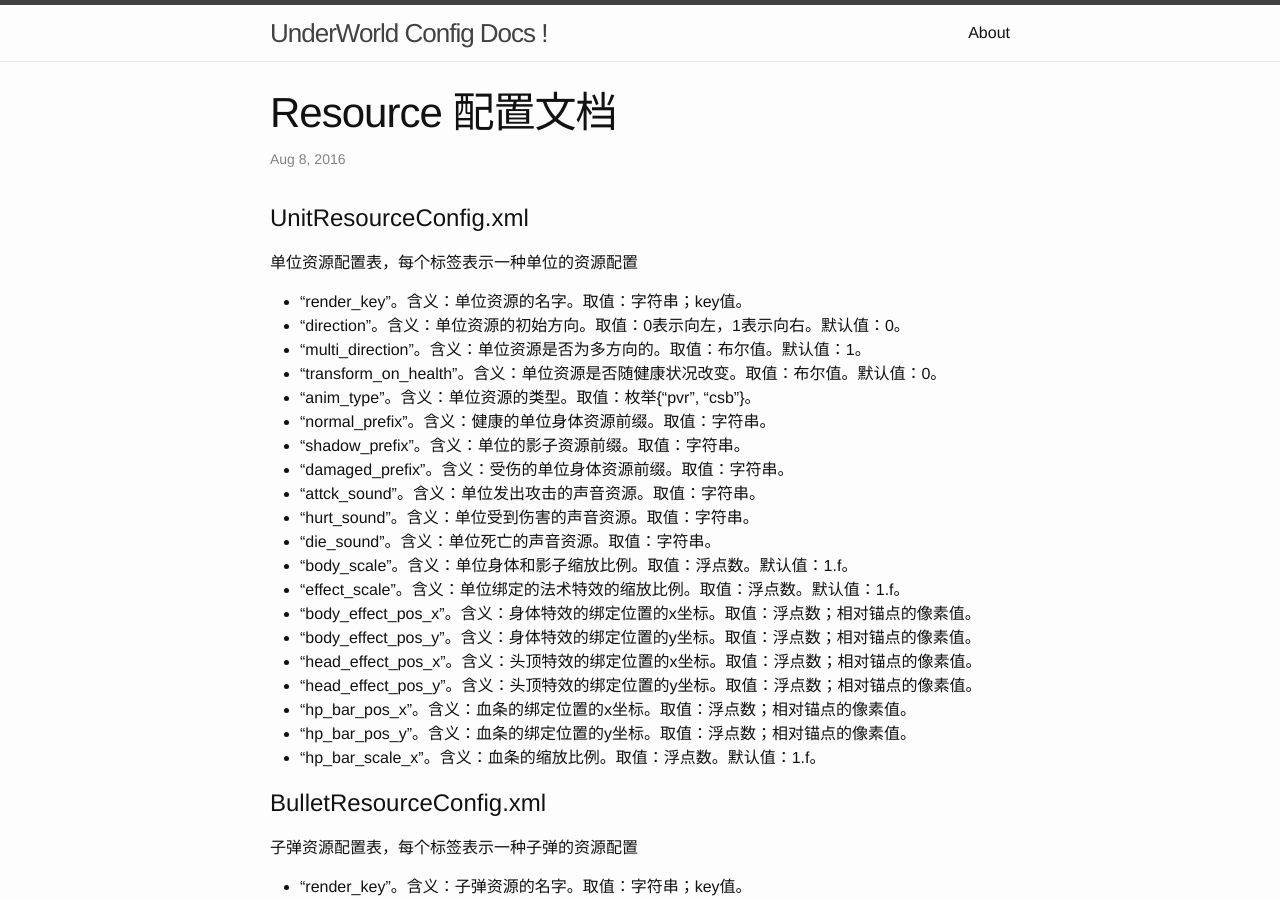
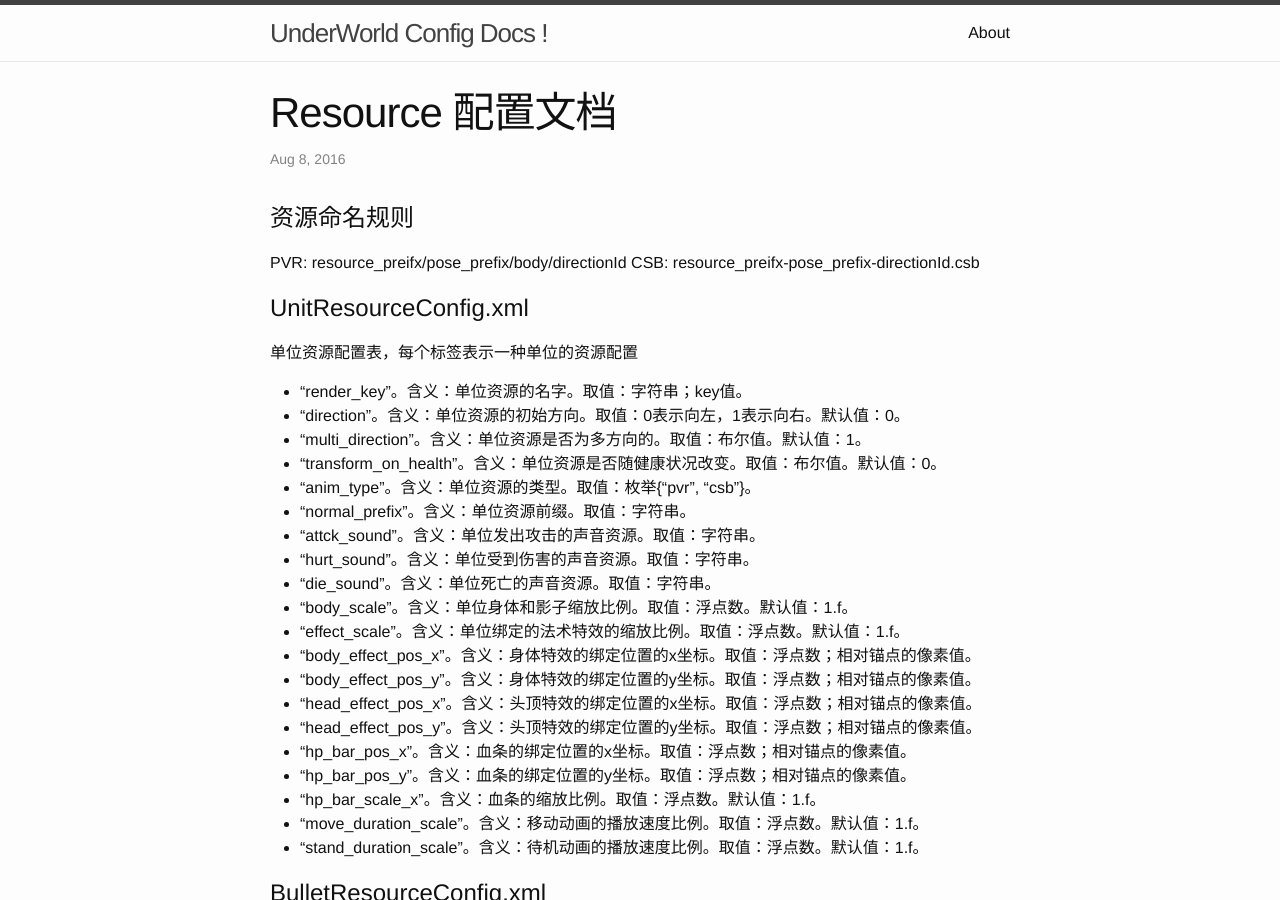
Before and after one commit to mofishorg/underworld_config_doc, a Jekyll site: the page built from _posts/2016-08-08-resource-doc.markdown, in a window 1280 px wide and 900 px high. Built offline with Jekyll 4.4.1, drawn with Linux system fonts in a browser that asks for light colours.

Commit message:
update resource doc

```diff
--- a/_posts/2016-08-08-resource-doc.markdown
+++ b/_posts/2016-08-08-resource-doc.markdown
@@ -4,6 +4,10 @@
 date:   2016-08-08 14:56:00 +0800
 categories: jekyll update
 ---
+
+# 资源命名规则
+PVR: resource_preifx/pose_prefix/body/directionId
+CSB: resource_preifx-pose_prefix-directionId.csb
 
 # UnitResourceConfig.xml
 
@@ -14,9 +18,7 @@
   * "multi_direction"。含义：单位资源是否为多方向的。取值：布尔值。默认值：1。
   * "transform_on_health"。含义：单位资源是否随健康状况改变。取值：布尔值。默认值：0。
   * "anim_type"。含义：单位资源的类型。取值：枚举{"pvr", "csb"}。
-  * "normal_prefix"。含义：健康的单位身体资源前缀。取值：字符串。
-  * "shadow_prefix"。含义：单位的影子资源前缀。取值：字符串。
-  * "damaged_prefix"。含义：受伤的单位身体资源前缀。取值：字符串。
+  * "normal_prefix"。含义：单位资源前缀。取值：字符串。
   * "attck_sound"。含义：单位发出攻击的声音资源。取值：字符串。
   * "hurt_sound"。含义：单位受到伤害的声音资源。取值：字符串。
   * "die_sound"。含义：单位死亡的声音资源。取值：字符串。
@@ -29,6 +31,8 @@
   * "hp_bar_pos_x"。含义：血条的绑定位置的x坐标。取值：浮点数；相对锚点的像素值。
   * "hp_bar_pos_y"。含义：血条的绑定位置的y坐标。取值：浮点数；相对锚点的像素值。
   * "hp_bar_scale_x"。含义：血条的缩放比例。取值：浮点数。默认值：1.f。
+  * "move_duration_scale"。含义：移动动画的播放速度比例。取值：浮点数。默认值：1.f。
+  * "stand_duration_scale"。含义：待机动画的播放速度比例。取值：浮点数。默认值：1.f。
 
 
 # BulletResourceConfig.xml
```
